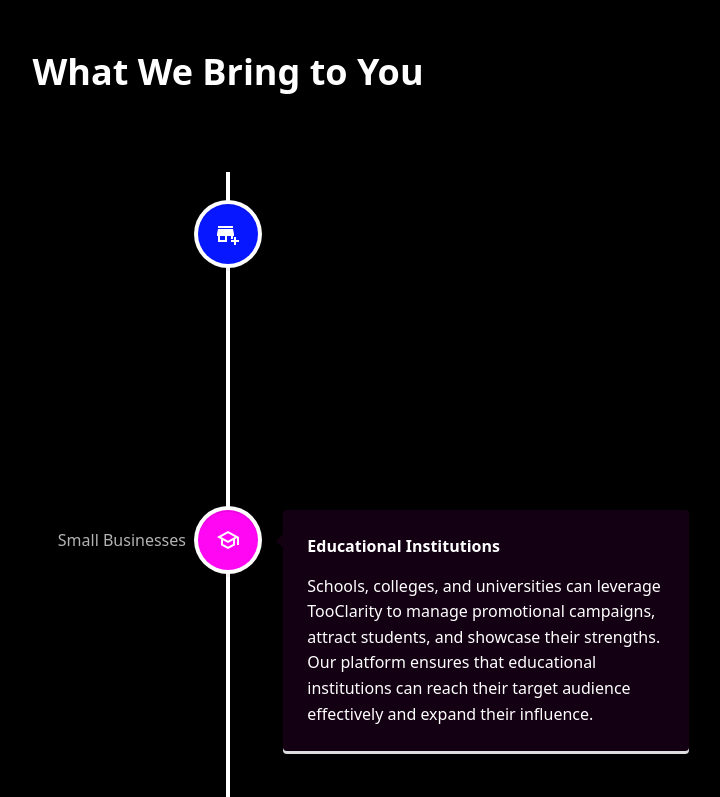
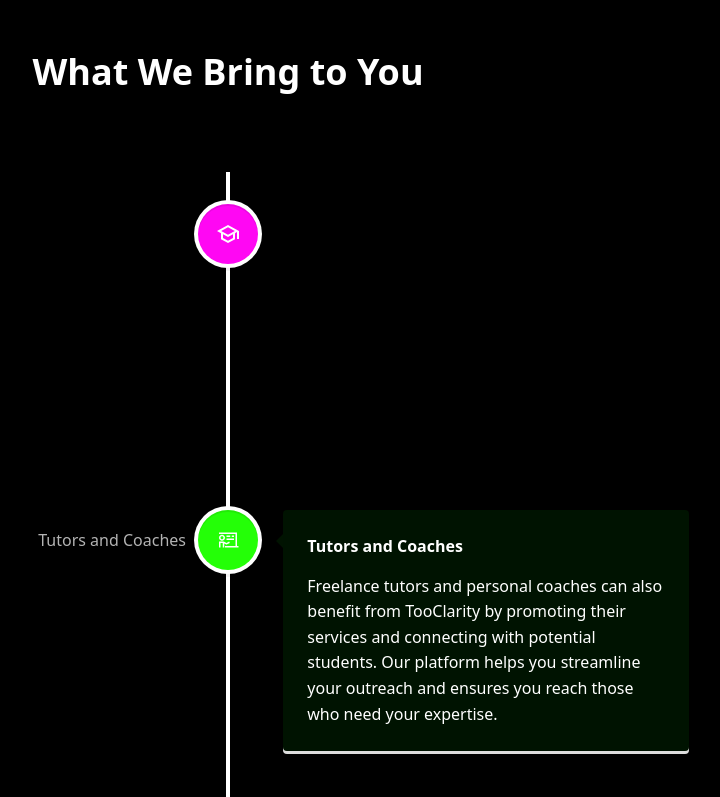
Before and after one commit to abinjustinkumaravel/tooclarity, a React (Create React App) app: page / in a window 1280 px wide. Shown: the part 2000-2797 px from the top of the page, without its empty margins (412-1132 px from the left). Built offline with nearby package versions, Linux system fonts and the light colour scheme.

Commit message:
User persona updated

```diff
--- a/src/App.css
+++ /dev/null
@@ -1,3 +0,0 @@
-body{
-    color: #ff0707cc;
-}
--- a/src/components/TimeLine.jsx
+++ b/src/components/TimeLine.jsx
@@ -13,22 +13,6 @@
 <h1 className="text-3xl md:text-4xl font-bold text-white mb-20 flex w-[100%] text-center justify-center">What We Bring to You</h1>
         <div>
         <VerticalTimeline>
-            <VerticalTimelineElement
-                className="vertical-timeline-element--work"
-                contentStyle={{ background: '#0717ff13', color: '#fff' }}
-                contentArrowStyle={{ borderRight: '7px solid  #0717ff13' }}
-                date="Small Businesses"
-                iconStyle={{ background: '#0717ff', color: '#fff' }}
-                icon={<MdAddBusiness />}
-            >
-                <h3 className="vertical-timeline-element-title"><strong>Small Businesses</strong> </h3>
-                <p>
-                Whether you’re a local business or a growing startup, We helps you
-                    create and manage marketing campaigns to increase visibility and customer engagement. From targeted ads
-                    to insightful analytics, we give businesses the tools they need to succeed.
-                </p>
-            </VerticalTimelineElement>
-
             <VerticalTimelineElement
                 className="vertical-timeline-element--work"
                 contentStyle={{ background: '#ff07f313', color: '#fff' }}
@@ -71,7 +55,7 @@
             >
                 <h3 className="vertical-timeline-element-title"> <strong>Non-Profit Organizations</strong> </h3>
                 <p>
-                Non-profits focused on education can use Eduvertiser to raise awareness
+                Non-profits focused on education can use TooClarity to raise awareness
                 for their causes, organize campaigns, and amplify their message. Our platform provides you with the tools
                 to run effective campaigns and reach the right audience.
                 </p>
```
